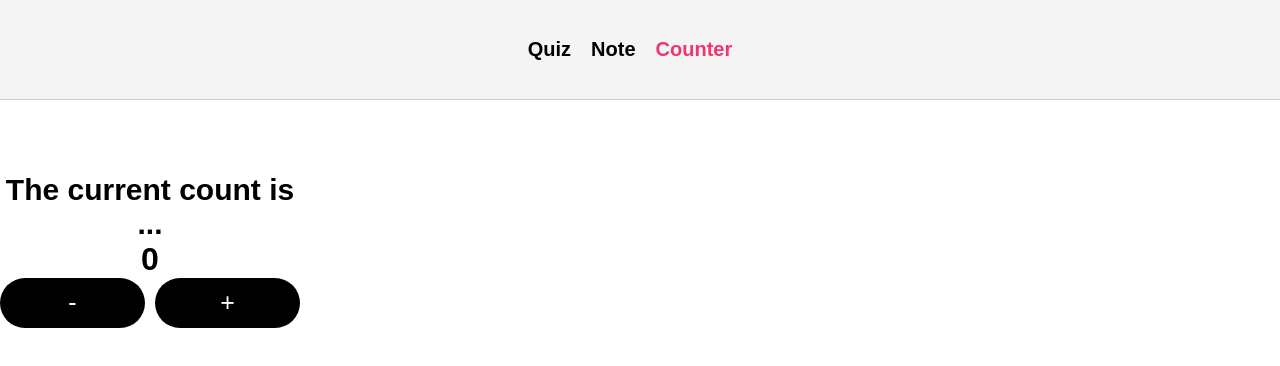
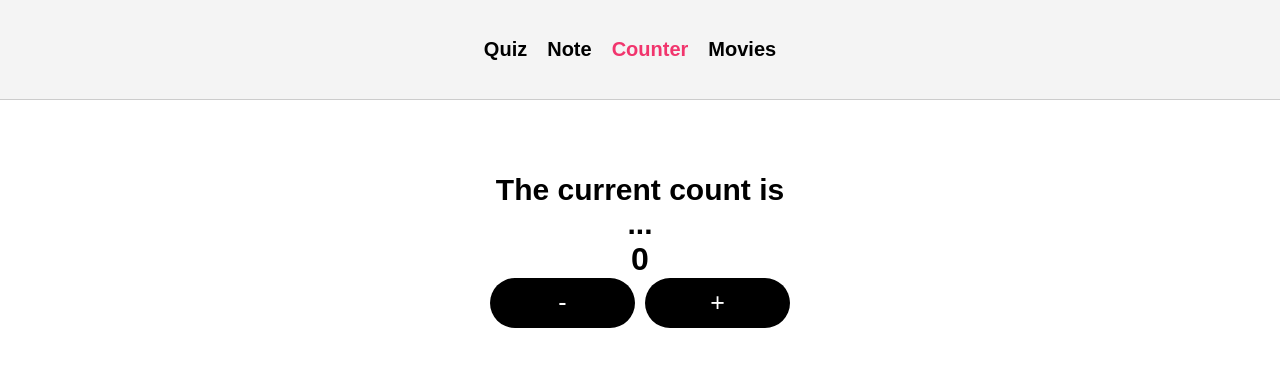
Before and after one commit to beyondnaxos/Udemy_Deep_Learn_Vue, a Vue app: page /counter in a window 1280 px wide. Shown: the top 366 px of the page. Built offline with nearby package versions, Linux system fonts and the light colour scheme.

Commit message:
Init New Project with Movies Page

```diff
--- a/src/components/TheNav.vue
+++ b/src/components/TheNav.vue
@@ -8,7 +8,7 @@ import { RouterLink } from 'vue-router'
         <RouterLink active-class="active" class='link' to="/">Quiz</RouterLink>
         <RouterLink active-class="active"  class='link' to="/Note">Note</RouterLink>
         <RouterLink active-class="active"  class='link' to="/Counter">Counter</RouterLink>
-
+        <RouterLink active-class="active"  class='link' to="/movies">Movies</RouterLink>
     </div>
 </template>
 
--- a/src/router/index.js
+++ b/src/router/index.js
@@ -1,9 +1,11 @@
 import { createRouter, createWebHistory } from 'vue-router'
 import TheQuiz from '../views/TheQuiz.vue'
 import TheNote from '../views/TheNote.vue'
-import TheCounter from '../components/TheCounter.vue'
+import TheCounter from '../views/TheCounter.vue'
 import TheQuestionContainer from '../views/TheQuestionContainer.vue'
 import The404 from '../views/The404.vue'
+import TheMovies from '../views/TheMovies.vue'
+
 
 const routes = [
   {
@@ -34,6 +36,11 @@ const routes = [
     path: '/:catchall(.*)*',
     name: 'not-found',
     component: The404,
+  },
+  {
+    path: '/movies',
+    name: 'movies',
+    component: TheMovies,
   }
 ]
 
--- a/src/components/TheCounter.vue
+++ b/src/views/TheCounter.vue
@@ -28,6 +28,12 @@ const substractToCount = () => {
 
 <style scoped>
 
+main  {
+
+  display: flex;
+  justify-content: center;
+
+}
 
 .counter-group {
   text-align: center;
--- /dev/null
+++ b/src/views/TheMovies.vue
@@ -0,0 +1,9 @@
+<script setup>
+
+</script>
+
+<template>
+    <div>
+        Hello Movies !
+    </div>
+</template>
```
